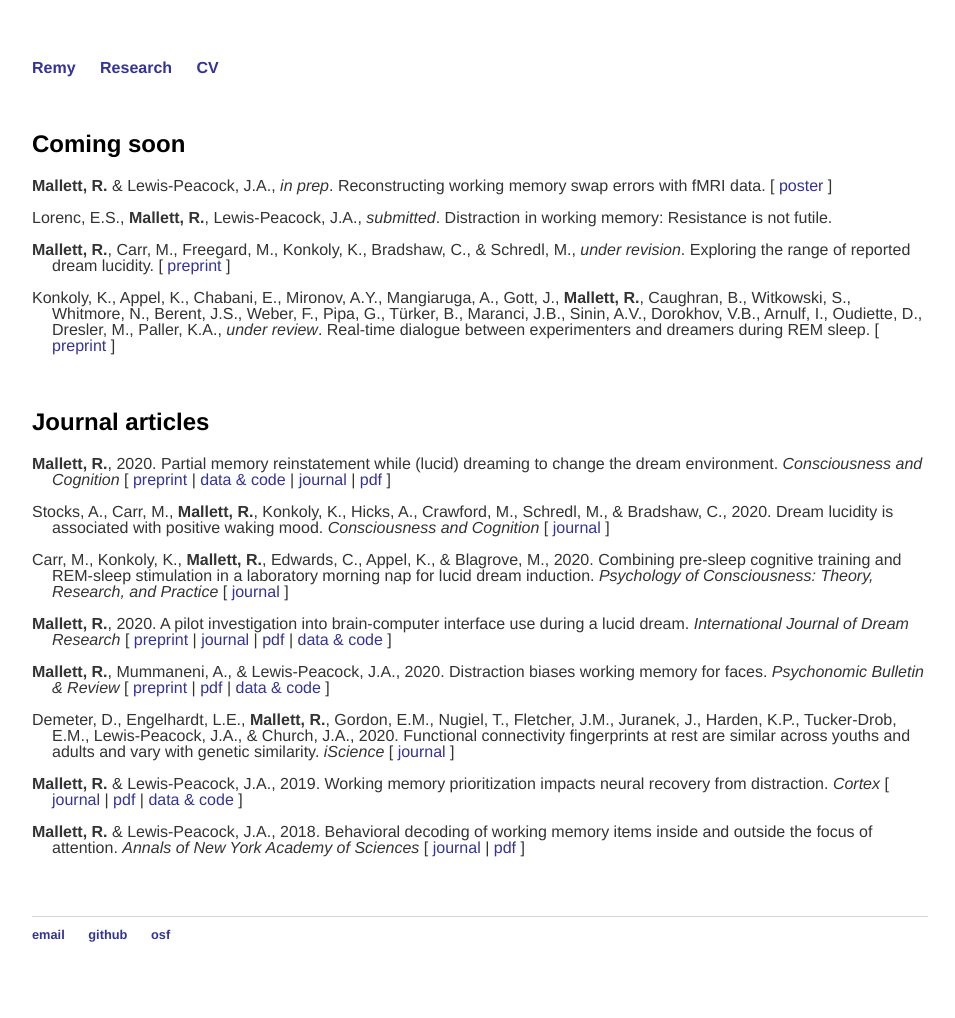
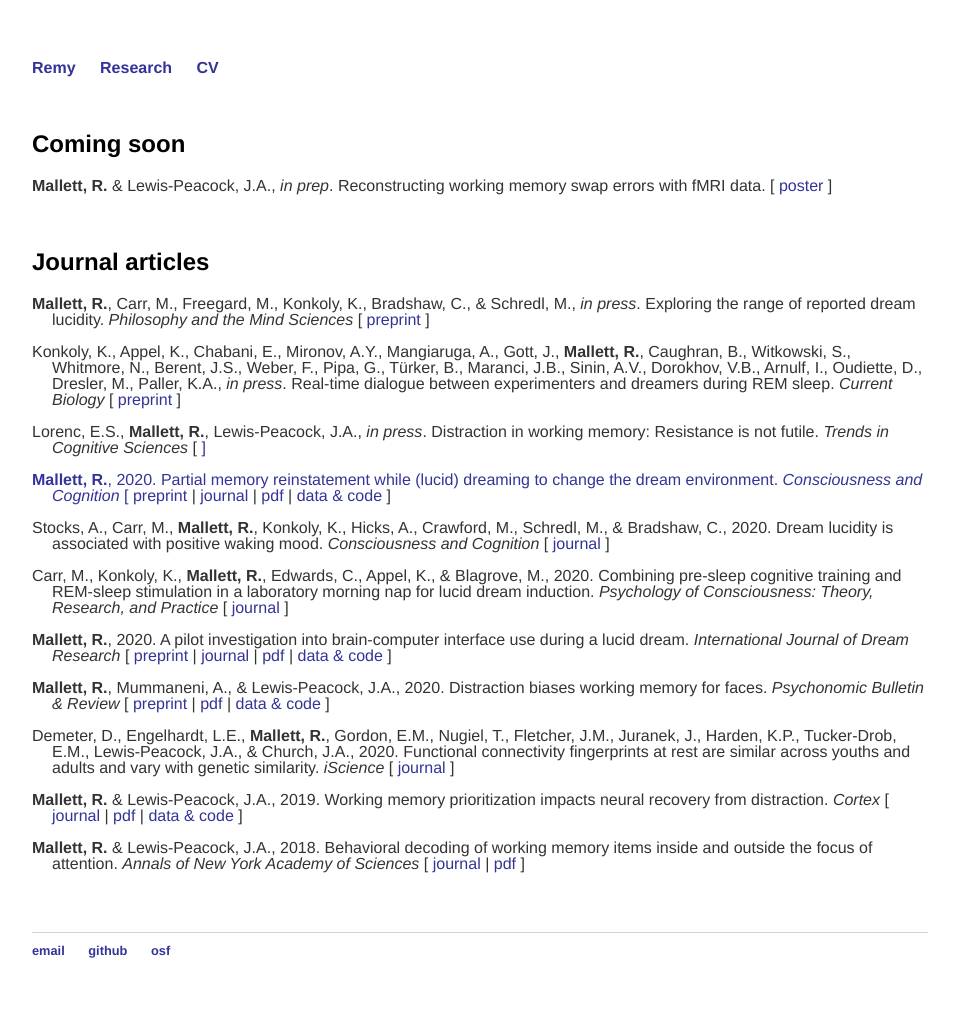
Before and after one commit to remrama/remrama.github.io, a Jekyll site: the page built from research/index.html, in a window 1280 px wide. Shown: the whole page, without its empty margins (160-1115 px from the left). Built offline with Jekyll 4.4.1, drawn with Linux system fonts in a browser that asks for light colours.

Commit message:
new stuff in press :)

```diff
--- a/research/index.html
+++ b/research/index.html
@@ -11,21 +11,21 @@
     <p class="hanging">
         <strong>Mallett, R.</strong> & Lewis-Peacock, J.A., <em>in prep</em>. Reconstructing working memory swap errors with fMRI data. [ <a href="https://lewpealab.psy.utexas.edu/wp-content/uploads/2013/11/mallett_sfn_2019.pdf">poster</a> ]
     </p>
-    <p class="hanging">
-        Lorenc, E.S., <strong>Mallett, R.</strong>, Lewis-Peacock, J.A., <em>submitted</em>. Distraction in working memory: Resistance is not futile.
-    </p>
-    <p class="hanging">
-        <strong>Mallett, R.</strong>, Carr, M., Freegard, M., Konkoly, K., Bradshaw, C., & Schredl, M., <em>under revision</em>. Exploring the range of reported dream lucidity. [ <a href="https://doi.org/10.31219/osf.io/sz8fa">preprint</a> ]
-    </p>
-    <p class="hanging">
-        Konkoly, K., Appel, K., Chabani, E., Mironov, A.Y., Mangiaruga, A., Gott, J., <strong>Mallett, R.</strong>, Caughran, B., Witkowski, S., Whitmore, N., Berent, J.S., Weber, F., Pipa, G., Türker, B., Maranci, J.B., Sinin, A.V., Dorokhov, V.B., Arnulf, I., Oudiette, D., Dresler, M., Paller, K.A., <em>under review</em>. Real-time dialogue between experimenters and dreamers during REM sleep. [ <a href="https://ssrn.com/abstract=3606772">preprint</a> ]
-    </p>
 
     <br>
     <h2>Journal articles</h2>
 
     <p class="hanging">
-        <strong>Mallett, R.</strong>, 2020. Partial memory reinstatement while (lucid) dreaming to change the dream environment. <em>Consciousness and Cognition</em> [ <a href="https://doi.org/10.31219/osf.io/rh4qs">preprint</a> | <a href="https://osf.io/ndvj9/">data & code</a> | <a href="https://doi.org/10.1016/j.concog.2020.102974">journal</a> | <a href="https://drive.google.com/file/d/1X5voINJmBKvnQ3HmQa1ATF4doib_g9JI/view?usp=sharing">pdf</a> ]
+        <strong>Mallett, R.</strong>, Carr, M., Freegard, M., Konkoly, K., Bradshaw, C., & Schredl, M., <em>in press</em>. Exploring the range of reported dream lucidity. <em>Philosophy and the Mind Sciences</em> [ <a href="https://doi.org/10.31219/osf.io/sz8fa">preprint</a> ]
+    </p>
+    <p class="hanging">
+        Konkoly, K., Appel, K., Chabani, E., Mironov, A.Y., Mangiaruga, A., Gott, J., <strong>Mallett, R.</strong>, Caughran, B., Witkowski, S., Whitmore, N., Berent, J.S., Weber, F., Pipa, G., Türker, B., Maranci, J.B., Sinin, A.V., Dorokhov, V.B., Arnulf, I., Oudiette, D., Dresler, M., Paller, K.A., <em>in press</em>. Real-time dialogue between experimenters and dreamers during REM sleep. <em>Current Biology</em> [ <a href="https://ssrn.com/abstract=3606772">preprint</a> ]
+    </p>
+    <p class="hanging">
+        Lorenc, E.S., <strong>Mallett, R.</strong>, Lewis-Peacock, J.A., <em>in press</em>. Distraction in working memory: Resistance is not futile. <em>Trends in Cognitive Sciences</em> [ <a href="https://doi.org/10.1016/j.tics.2020.12.004"</a> ]
+    </p>
+    <p class="hanging">
+        <strong>Mallett, R.</strong>, 2020. Partial memory reinstatement while (lucid) dreaming to change the dream environment. <em>Consciousness and Cognition</em> [ <a href="https://doi.org/10.31219/osf.io/rh4qs">preprint</a> | <a href="https://doi.org/10.1016/j.concog.2020.102974">journal</a> | <a href="https://drive.google.com/file/d/1X5voINJmBKvnQ3HmQa1ATF4doib_g9JI/view?usp=sharing">pdf</a> | <a href="https://osf.io/ndvj9/">data & code</a> ]
     </p>
     <p class="hanging">
         Stocks, A., Carr, M., <strong>Mallett, R.</strong>, Konkoly, K., Hicks, A., Crawford, M., Schredl, M., & Bradshaw, C., 2020. Dream lucidity is associated with positive waking mood. <em>Consciousness and Cognition</em> [ <a href="https://doi.org/10.1016/j.concog.2020.102971">journal</a> ]
```
